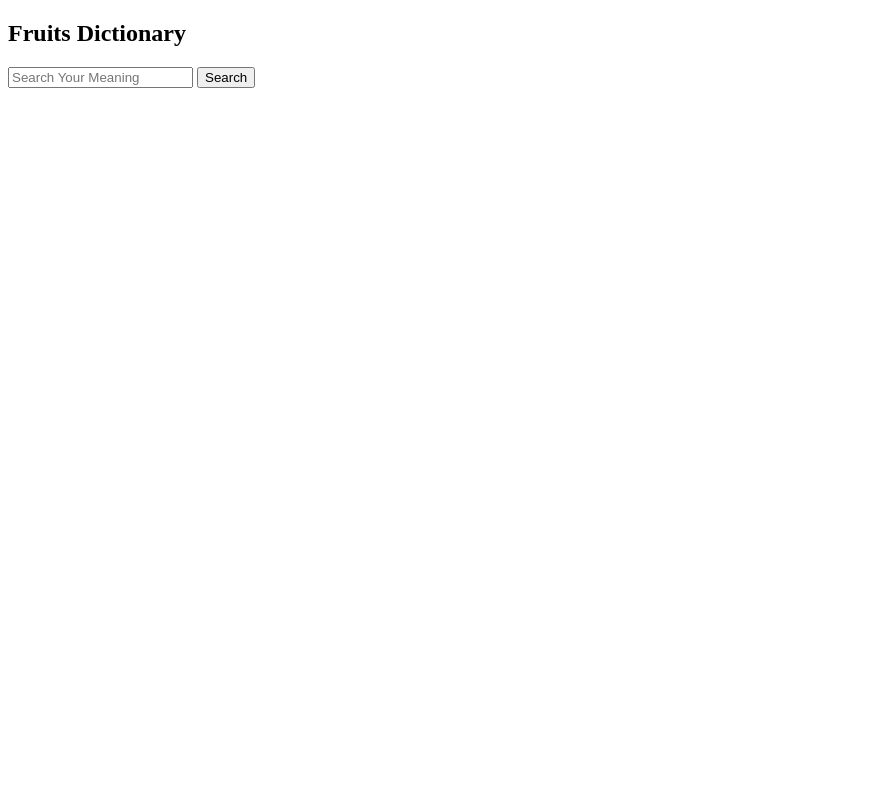
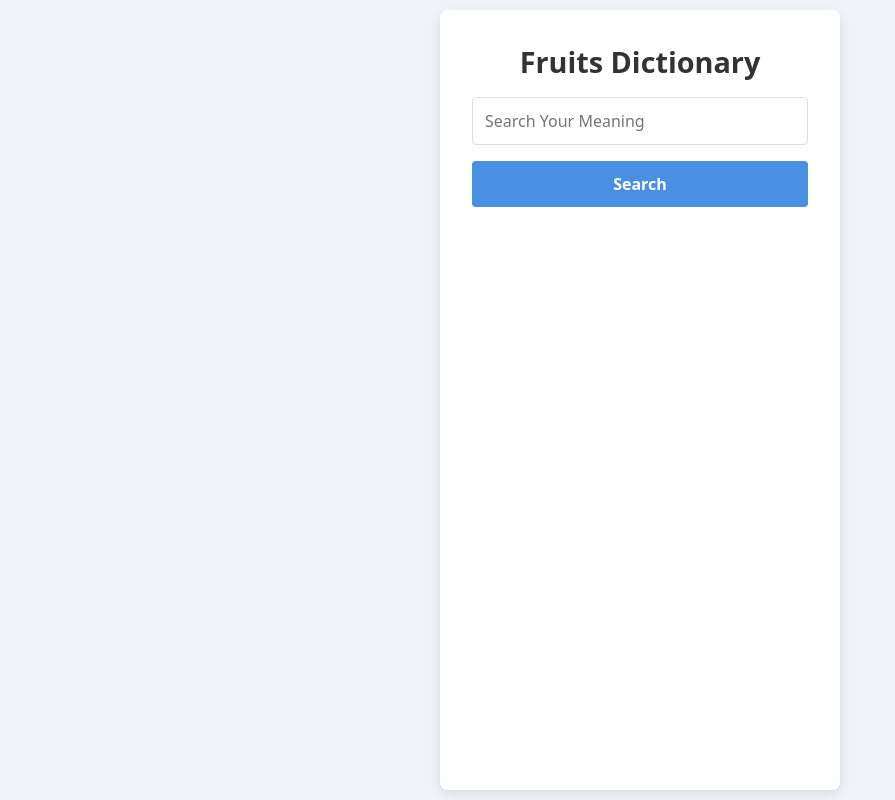
Before and after one commit to juned012/Dictionary, a plain HTML site: page index.html in a window 1280 px wide. Shown: the whole page, without its empty margins (0-895 px from the left). Drawn offline with Linux system fonts and the light colour scheme.

Commit message:
Added styling for input field , button and box container

```diff
--- a/index.html
+++ b/index.html
@@ -3,12 +3,12 @@
   <head>
     <meta charset="UTF-8" />
     <meta name="viewport" content="width=device-width, initial-scale=1.0" />
+    <link rel="stylesheet" href="styles.css" />
     <title>Dictionary</title>
   </head>
   <body>
-    <div>
-      <h2>Fruits Dictionary</h2>
-      <div>
+    <div class="box">
+      <h2 class="heading">Fruits Dictionary</h2>
       <input
         type="text"
         placeholder="Search Your Meaning"
@@ -28,7 +28,10 @@
         <option value="Grapes"></option>
       </datalist>
       <button type="button" onclick="searchMeaning()">Search</button>
+      <div class="meaning-container">
+        <h3 id="meaning"></h3>
       </div>
     </div>
+    <script src="script.js"></script>
   </body>
 </html>
--- a/styles.css
+++ b/styles.css
@@ -0,0 +1,75 @@
+* {
+  margin: 0;
+  padding: 0;
+  box-sizing: border-box;
+  font-family: system-ui, -apple-system, BlinkMacSystemFont, "Segoe UI", Roboto,
+    Oxygen, Ubuntu, Cantarell, "Open Sans", "Helvetica Neue", sans-serif;
+}
+
+body {
+  background-color: #f0f4f8;
+  display: flex;
+  justify-content: center;
+  min-height: 100vh;
+  padding: 10px;
+}
+
+.box {
+  background-color: #fff;
+  padding: 2rem;
+  border-radius: 8px;
+  box-shadow: 0 4px 12px rgba(0, 0, 0, 0.1);
+  text-align: center;
+  width: 100%;
+  max-width: 400px;
+}
+
+.heading {
+  font-size: 1.8rem;
+  color: #333;
+  margin-bottom: 1rem;
+}
+
+.box input {
+  width: 100%;
+  padding: 0.75rem;
+  font-size: 1rem;
+  border: 1px solid #ddd;
+  border-radius: 4px;
+  margin-bottom: 1rem;
+  transition: border-color 0.3s ease;
+}
+
+.box input:focus {
+  outline: none;
+  border-color: #4a90e2;
+  box-shadow: 0 0 5px rgba(74, 144, 226, 0.3);
+}
+
+button {
+  width: 100%;
+  padding: 0.75rem;
+  background-color: #4a90e2;
+  color: #fff;
+  font-size: 1rem;
+  font-weight: bold;
+  border: none;
+  border-radius: 4px;
+  cursor: pointer;
+  transition: background-color 0.3s ease;
+}
+
+button:hover {
+  background-color: #357ab8;
+}
+
+.meaning-container {
+  margin-top: 1rem;
+}
+
+#meaning {
+  font-size: 1.2rem;
+  color: #555;
+  font-weight: 600;
+  word-wrap: break-word;
+}
```
Lines whose indentation alone changed are shown as unchanged.
